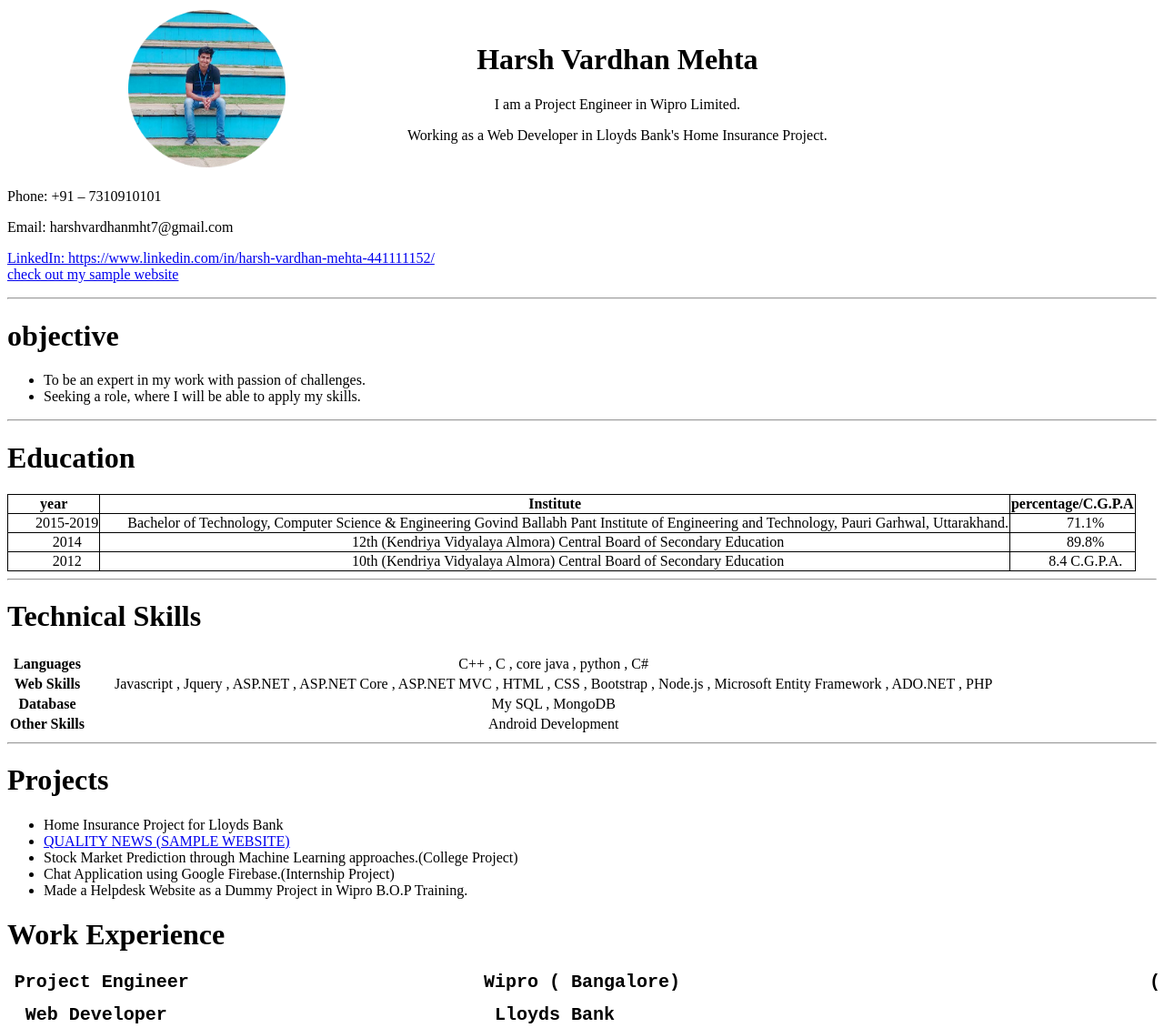
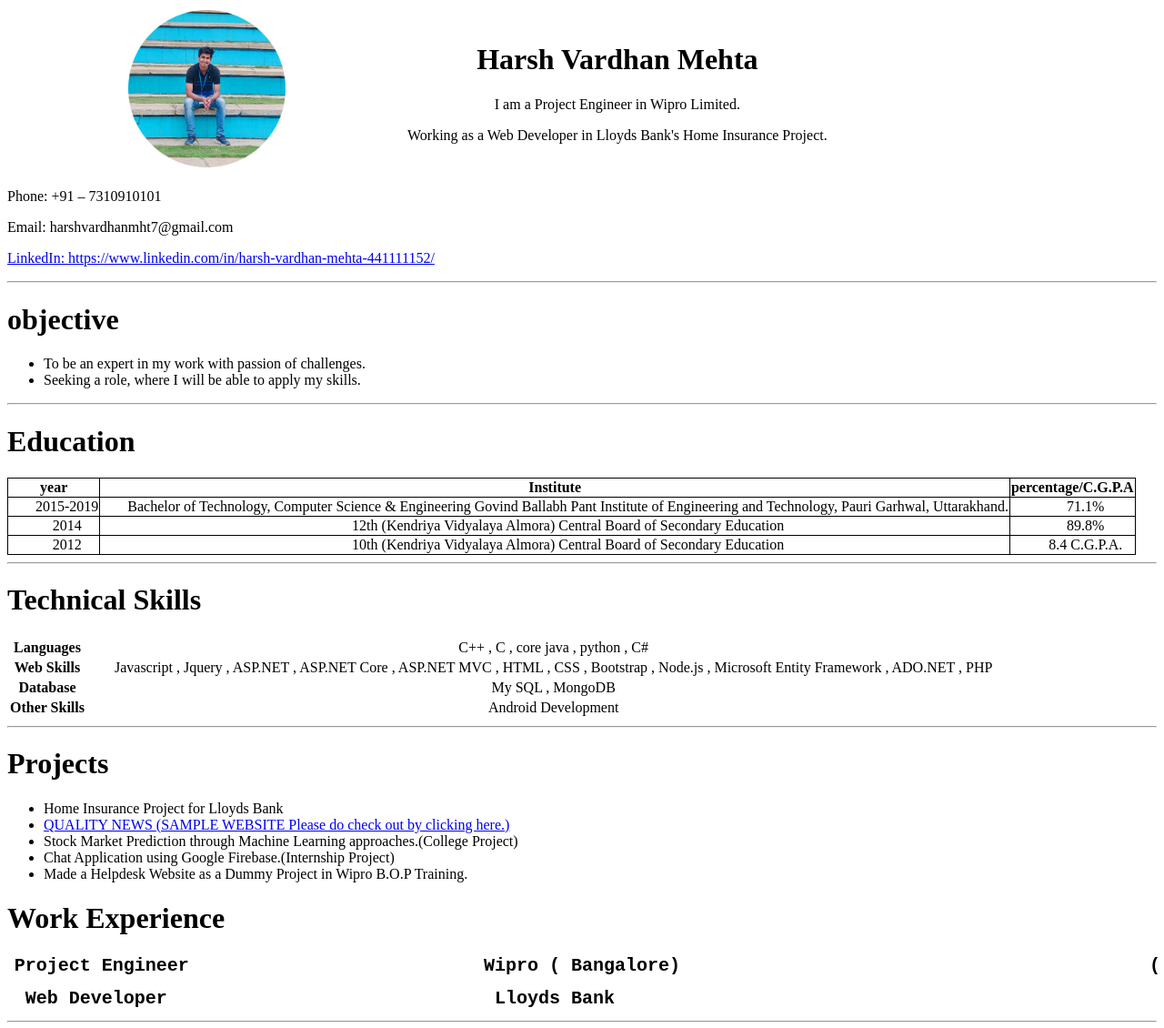
Before and after one commit to harshvardhanmht7/Resume, a plain HTML site: page index.html in a window 1280 px wide. Shown: the top 1130 px of the page at 91% size. Drawn offline with Linux system fonts and the light colour scheme.

Commit message:
Update index.html

```diff
--- a/index.html
+++ b/index.html
@@ -30,8 +30,7 @@
 
    <a href="https://www.linkedin.com/in/harsh-vardhan-mehta-441111152/">LinkedIn: https://www.linkedin.com/in/harsh-vardhan-mehta-441111152/</a>
     <br>
-     <a href="https://hidden-castle-30193.herokuapp.com/" >check out my sample website </a>
-    <br>
+
 
   </div>
 
@@ -113,7 +112,7 @@ Central Board of Secondary Education</td>
   <h1>Projects</h1>
   <ul>
     <li>Home Insurance Project for Lloyds Bank</li>
-    <li>  <a href="https://hidden-castle-30193.herokuapp.com/" > QUALITY NEWS (SAMPLE WEBSITE)</a></li>
+    <li>  <a href="https://hidden-castle-30193.herokuapp.com/" > QUALITY NEWS (SAMPLE WEBSITE Please do check out by clicking here.)</a></li>
     <li>Stock Market Prediction through Machine Learning approaches.(College Project)</li>
     <li>Chat Application using Google Firebase.(Internship Project)</li>
     <li>Made a Helpdesk Website as a Dummy Project in Wipro B.O.P Training.</li>
```
